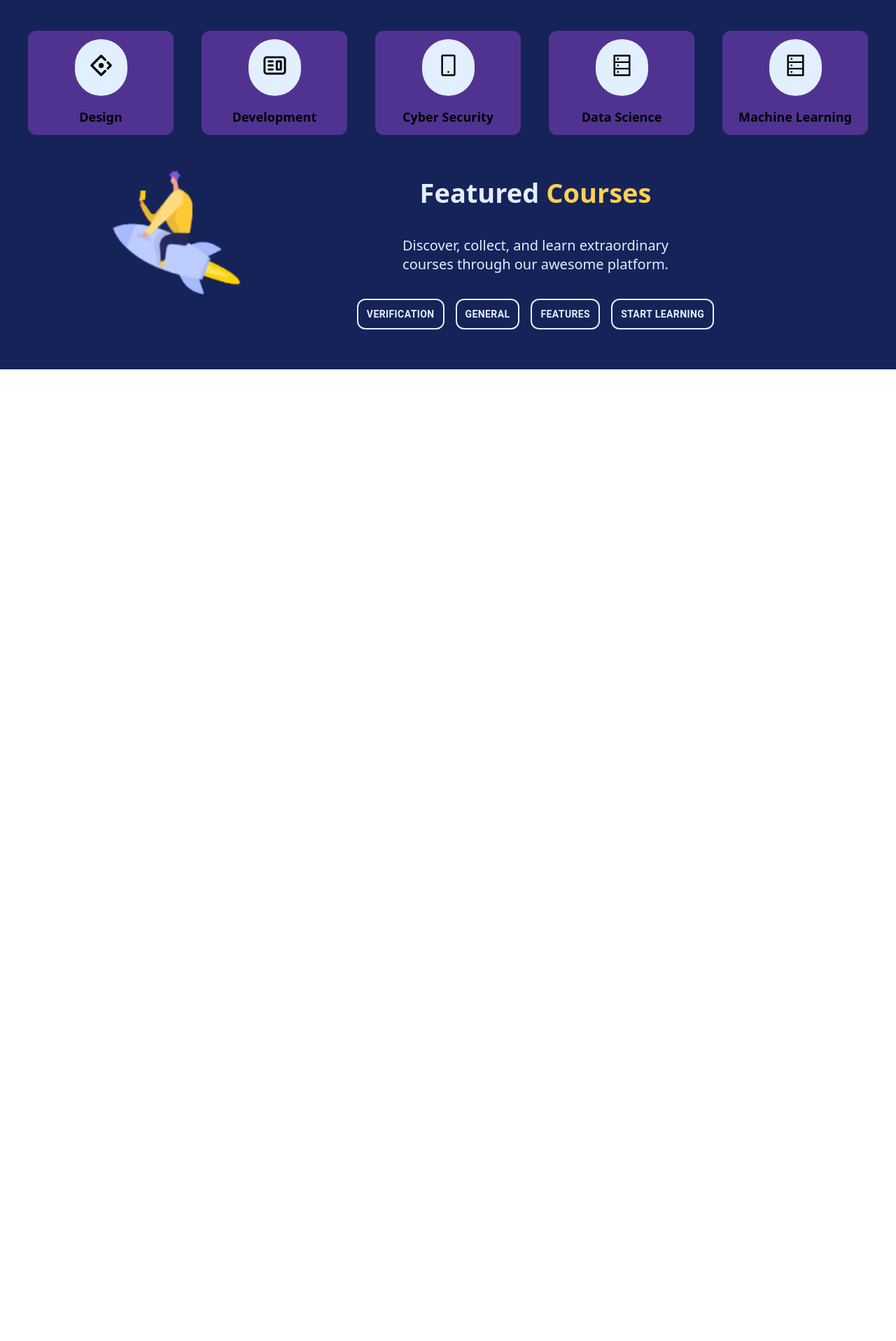
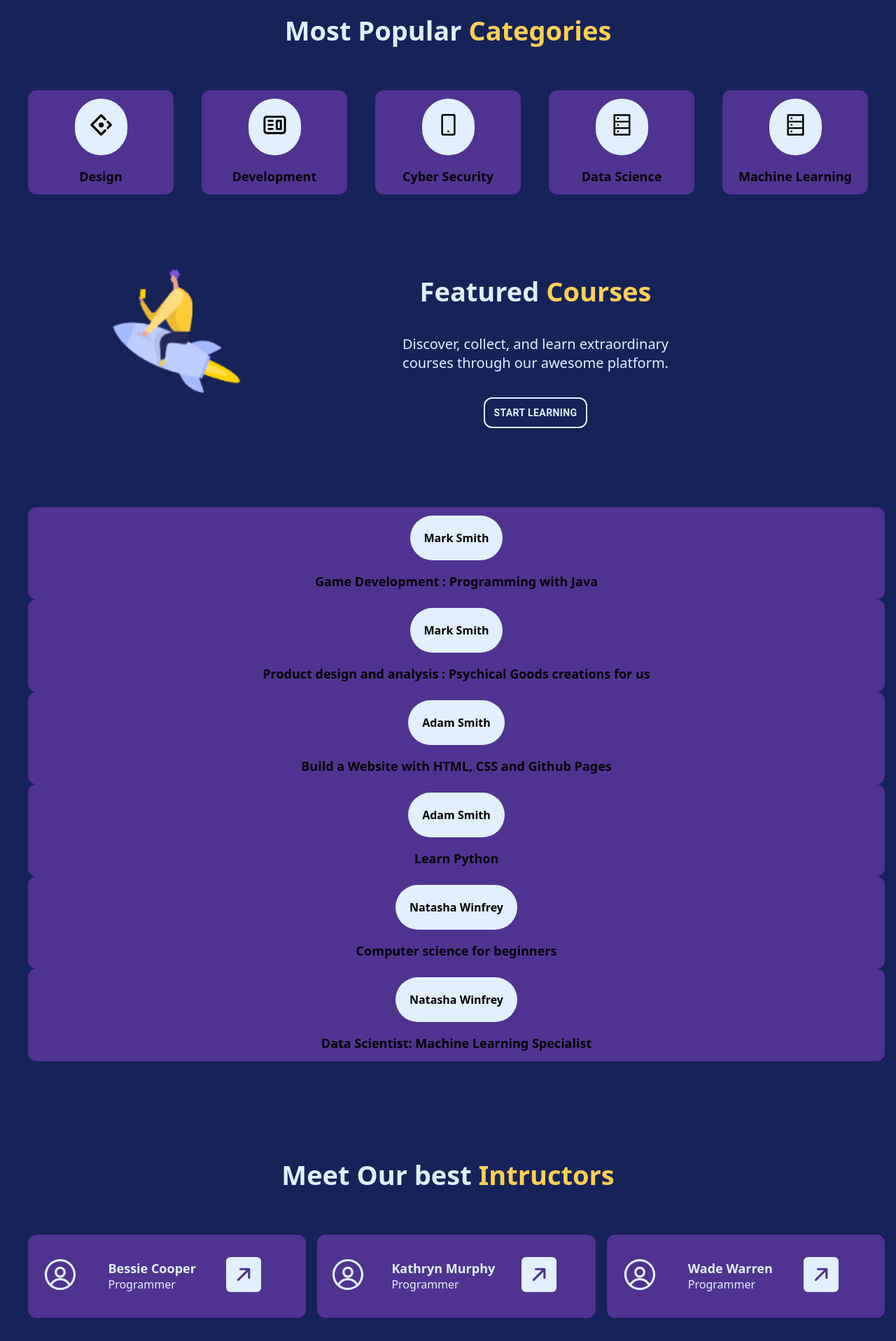
Before and after one commit to DevMeFly/devfly_itholic, a Next.js app: page / in a window 1280 px wide. Shown: the part 880-2797 px from the top of the page at 70% size. Before the commit the page ends 1408 px from the top, so only its background shows below. Built offline with nearby package versions, Linux system fonts and the light colour scheme.

Commit message:
feat: responsive done

```diff
--- a/src/components/Categories.jsx
+++ b/src/components/Categories.jsx
@@ -36,14 +36,17 @@ const Categories = () => {
 
   return (
     <>
+      <div className='flex flex-col gap-5'>
         <div className='flex justify-center gap-2 p-10 text-center'>
           <div className='title text-[38px] font-bold text-text'>
-          Most Popular
+            Most Popular{' '}
+            <span className='text-[38px] font-bold text-yellow'>
+              Categories
+            </span>
           </div>
-        <span className='text-[38px] font-bold text-yellow'>Categories</span>
         </div>
 
-      <div className='flex  justify-around gap-10  '>
+        <div className=' grid grid-cols-2 items-center justify-around  gap-10 lg:flex  '>
           {Categories.map(({ id, title, icon }) => {
             return (
               <div
@@ -62,6 +65,7 @@ const Categories = () => {
             )
           })}
         </div>
+      </div>
     </>
   )
 }
--- /dev/null
+++ b/src/components/CourseCard.jsx
@@ -0,0 +1,66 @@
+const Categories = () => {
+  const Categories = [
+    {
+      id: 1,
+      title: 'Game Development : Programming with Java',
+      creator: 'Mark Smith',
+      category: 'Developement',
+    },
+    {
+      id: 2,
+      title: ' Product design and analysis : Psychical Goods creations for us',
+      creator: 'Mark Smith',
+      category: 'Design',
+    },
+    {
+      id: 3,
+      title: 'Build a Website with HTML, CSS and Github Pages',
+      creator: 'Adam Smith',
+      category: 'Devlopment',
+    },
+    {
+      id: 4,
+      title: 'Learn Python',
+      creator: 'Adam Smith',
+      category: 'Data Science',
+    },
+    {
+      id: 5,
+      creator: 'Natasha Winfrey',
+      title: 'Computer science for beginners',
+    },
+    {
+      id: 6,
+      creator: 'Natasha Winfrey',
+      title: ' Data Scientist: Machine Learning Specialist',
+    },
+  ]
+
+  return (
+    <>
+      <div className='flex flex-col '>
+        <div className='  '>
+          {Categories.map(({ id, creator, title }) => {
+            return (
+              <div
+                key={id}
+                className='flex w-full  flex-col items-center justify-center gap-4 rounded-xl bg-purple p-3'
+              >
+                <div className='text-gray rounded-full bg-text p-5 text-base font-bold'>
+                  {creator}
+                </div>
+                <div className=' flex items-center gap-4 text-center'>
+                  <div className='text-lg font-bold transition duration-500 dark:text-white'>
+                    {title}
+                  </div>
+                </div>
+              </div>
+            )
+          })}
+        </div>
+      </div>
+    </>
+  )
+}
+
+export default Categories
--- a/src/components/FeaturedCourses.jsx
+++ b/src/components/FeaturedCourses.jsx
@@ -4,7 +4,7 @@ import Image from 'next/image'
 const FeaturedCourses = () => {
   return (
     <>
-      <div className='flex items-center justify-center'>
+      <div className='flex flex-col items-center justify-center lg:flex-row'>
         <div className=' '>
           <Image
             src='/images/featured.png'
@@ -21,29 +21,11 @@ const FeaturedCourses = () => {
               <span className='text-[38px] font-bold text-yellow'>Courses</span>
             </div>
           </div>
-          <div className='pg w-1/2 text-[20px] font-light '>
+          <div className='pg text-[20px] font-light lg:w-1/2 '>
             Discover, collect, and learn extraordinary courses through our
             awesome platform.
           </div>
           <Stack direction='row' spacing={2}>
-            <Button
-              variant='outlined'
-              className='hover:text-primay rounded-xl border-2 border-text px-3 py-2 font-semibold text-text hover:border-yellow hover:bg-yellow hover:text-primary'
-            >
-              Verification
-            </Button>
-            <Button
-              variant='outlined'
-              className='hover:text-primay rounded-xl border-2 border-text px-3 py-2 font-semibold text-text hover:border-yellow hover:bg-yellow hover:text-primary'
-            >
-              General
-            </Button>
-            <Button
-              variant='outlined'
-              className='hover:text-primay rounded-xl border-2 border-text px-3 py-2 font-semibold text-text hover:border-yellow hover:bg-yellow hover:text-primary'
-            >
-              Features
-            </Button>
             <Button
               variant='outlined'
               className='hover:text-primay rounded-xl border-2 border-text px-3 py-2 font-semibold text-text hover:border-yellow hover:bg-yellow hover:text-primary'
--- /dev/null
+++ b/src/components/Footer.jsx
@@ -0,0 +1,62 @@
+import { AiOutlineHome, AiOutlineMail } from 'react-icons/ai'
+import { BsFillTelephoneFill } from 'react-icons/bs'
+
+const Footer = () => {
+  return (
+    <>
+      <div className='flex flex-col justify-around gap-10 text-text lg:flex-row lg:gap-32 lg:text-[20px] '>
+        <div className='flex flex-col gap-5'>
+          <div className='font-bold'>Quick Links</div>
+          <div className='flex flex-col gap-4 font-thin'>
+            <div>
+              <a href='' className='text-text no-underline'>
+                Home
+              </a>
+            </div>
+            <div>
+              <a href='' className='text-text no-underline'>
+                {' '}
+                Courses
+              </a>
+            </div>
+            <div>
+              <a href='' className='text-text no-underline'>
+                Profile
+              </a>
+            </div>
+          </div>
+        </div>
+        <div className='flex flex-col gap-5'>
+          <div className='font-bold'>Sign Up</div>
+          <div className='flex flex-col gap-4 font-thin'>
+            <div>
+              <a href='' className='text-text no-underline'>
+                Sign In
+              </a>
+            </div>
+          </div>
+        </div>
+        <div className='flex flex-col gap-5'>
+          <div className='font-bold'>Contact Us</div>
+          <div className='flex flex-col gap-4 font-thin'>
+            <div className='flex items-center gap-3 text-text'>
+              <BsFillTelephoneFill />
+              <div>+212 65324341</div>{' '}
+            </div>
+            <div className='flex items-center gap-3 text-text'>
+              {' '}
+              <AiOutlineMail />
+              <div>example@gmail.com</div>{' '}
+            </div>
+            <div className='flex items-center gap-3 text-text'>
+              <AiOutlineHome />
+              <div>2751 Ash Dr.San Jose, South </div>{' '}
+            </div>
+          </div>
+        </div>
+      </div>
+    </>
+  )
+}
+
+export default Footer
--- a/src/components/Header.jsx
+++ b/src/components/Header.jsx
@@ -3,28 +3,32 @@ import Image from 'next/image'
 
 const Header = () => {
   return (
-    <div className=' Header  my-10 flex  flex-row gap-10 px-10 text-left font-poppins'>
-      <div className='flex flex-col gap-9 text-text'>
+    <div className=' Header  my-10 flex flex-col items-center gap-10 px-10 text-center font-poppins lg:flex-row lg:flex-row-reverse lg:text-left'>
+      <div className=' hidden lg:flex'>
+        <Image src='/images/header.png' alt='header' width={500} height={500} />
+      </div>
+
+      <div className='flex flex-col items-center gap-9 px-3 text-text lg:items-start'>
         <div className='fles flex-col gap-0'>
           <div className='title text-[38px] font-bold'>Find Most Exciting</div>
           <span className='text-[38px] font-bold text-yellow'>
             Online Courses
           </span>
         </div>
-        <div className='pg w-1/2 text-[20px] font-light '>
+        <div className='pg  text-[20px] font-light '>
           Build your skills, boost your capacities and learn whenever and
           wherever you are.
         </div>
         <Stack direction='row' spacing={2}>
           <Button
             variant='outlined'
-            className='text-primay rounded-xl border-2 border-yellow bg-yellow px-10 py-2 font-semibold text-primary hover:border-text hover:bg-primary hover:text-text'
+            className='text-primay rounded-xl border-2 border-yellow bg-yellow py-2 font-semibold text-primary hover:border-text hover:bg-primary hover:text-text lg:px-10'
           >
             Explore Cources
           </Button>
           <Button
             variant='outlined'
-            className='hover:text-primay rounded-xl border-2 border-text px-10 py-2 font-semibold text-text hover:border-yellow hover:bg-yellow hover:text-primary'
+            className='hover:text-primay rounded-xl border-2 border-text py-2 font-semibold text-text hover:border-yellow hover:bg-yellow hover:text-primary lg:px-10'
           >
             Start Learning
           </Button>
@@ -44,9 +48,6 @@ const Header = () => {
           </div>
         </div>
       </div>
-      <div className=' '>
-        <Image src='/images/header.png' alt='header' width={500} height={500} />
-      </div>
     </div>
   )
 }
--- /dev/null
+++ b/src/components/Instructors.jsx
@@ -0,0 +1,74 @@
+import { BsFillArrowUpRightSquareFill } from 'react-icons/bs'
+import { RxAvatar } from 'react-icons/rx'
+
+const Intructors = () => {
+  const Intructors = [
+    {
+      id: 1,
+      name: 'Bessie Cooper',
+    },
+    {
+      id: 2,
+      name: 'Kathryn Murphy',
+    },
+    {
+      id: 3,
+      name: 'Wade Warren',
+    },
+    {
+      id: 4,
+      name: 'Bessie Cooper',
+    },
+    {
+      id: 5,
+      name: 'Wade Warren',
+    },
+    {
+      id: 6,
+      name: 'Wade Warren',
+    },
+  ]
+
+  return (
+    <>
+      <div className='flex flex-col gap-5'>
+        <div className='flex justify-center gap-2 text-center lg:p-10'>
+          <div className='title text-[38px] font-bold text-text'>
+            Meet Our best{' '}
+            <span className='text-[38px] font-bold text-yellow'>
+              Intructors
+            </span>
+          </div>
+        </div>
+
+        <div className='grid grid-cols-1 justify-around gap-10 lg:grid-cols-3  '>
+          {Intructors.map(({ id, name }) => {
+            return (
+              <div
+                key={id}
+                className='flex w-full   items-center justify-around gap-6 rounded-xl bg-purple p-3 py-8'
+              >
+                <div className='text-text'>
+                  <RxAvatar color='text' size={50} />
+                </div>
+                <div className='text-text'>
+                  <div className='text-[18px] font-bold'>{name}</div>
+                  <div className='font-thin'>Programmer</div>
+                </div>
+
+                <div className='text-text'>
+                  <BsFillArrowUpRightSquareFill color='text' size={50} />
+                </div>
+                <div className=' flex items-center gap-4 text-center'>
+                  <div className='text-lg font-bold transition duration-500 dark:text-white'></div>
+                </div>
+              </div>
+            )
+          })}
+        </div>
+      </div>
+    </>
+  )
+}
+
+export default Intructors
--- /dev/null
+++ b/src/components/testimonial.jsx
@@ -0,0 +1,49 @@
+import Image from 'next/image'
+import { AiFillStar, AiOutlineStar } from 'react-icons/ai'
+
+const Testimonial = () => {
+  return (
+    <>
+      <div className=''>
+        <div className='flex justify-center gap-2 p-10 text-center'>
+          <div className='title text-[38px] font-bold text-text'>What</div>
+          <span className='text-[38px] font-bold text-yellow'>people say</span>
+        </div>
+        <div className='flex flex-col items-center justify-around gap-11  rounded-xl border-2 border-text bg-purple px-5 py-10 text-center  lg:flex-row lg:p-5 lg:text-left'>
+          <div className=' '>
+            <Image
+              src='/images/header.png'
+              alt='header'
+              width={250}
+              height={250}
+            />
+          </div>
+          <div className='flex flex-col gap-10 text-text'>
+            <div className='flex flex-col gap-2 text-text'>
+              <div className='text-[18px] font-bold'>Adam Smith</div>
+              <div className='font-thin'>Python Developer</div>
+              <div className='text-yellow'>
+                <AiFillStar />
+                <AiFillStar />
+                <AiFillStar />
+                <AiFillStar />
+                <AiOutlineStar />
+              </div>
+            </div>
+            <div className='font-thin'>
+              Lorem ipsum dolor sit amet, consectetur adipiscing elit, sed do
+              eiusmod tempor incididunt ut labore et dolore magna aliqua. Ut
+              enim ad minim veniam, quis nostrud exercitation ullamco laboris
+              nisi ut aliquip ex ea commodo consequat. Duis aute irure dolor in
+              reprehenderit in voluptate velit esse cillum dolore eu fugiat
+              nulla pariatur. Excepteur sint occaecat cupidatat non proident,
+              sunt in culpa qui officia deserunt mollit anim id est laborum.
+            </div>
+          </div>
+        </div>
+      </div>
+    </>
+  )
+}
+
+export default Testimonial
--- a/src/pages/index.js
+++ b/src/pages/index.js
@@ -1,7 +1,11 @@
 import Categories from '@/components/Categories'
+import CourseCard from '@/components/CourseCard'
 import DesktopNav from '@/components/DesktopNav'
 import FeaturedCourses from '@/components/FeaturedCourses'
+import Footer from '@/components/Footer'
 import Header from '@/components/Header'
+import Instructors from '@/components/Instructors'
+import Testimonial from '@/components/testimonial'
 import Head from 'next/head'
 
 export default function Home() {
@@ -14,11 +18,15 @@ export default function Home() {
         <link rel='icon' href='/favicon.ico' />
       </Head>
 
-      <main className='flex flex-col gap-10 bg-primary p-10'>
+      <main className='flex flex-col gap-24 bg-primary p-10'>
         <DesktopNav />
         <Header />
         <Categories />
         <FeaturedCourses />
+        <CourseCard />
+        <Instructors />
+        <Testimonial />
+        <Footer />
       </main>
     </>
   )
```
Also changed, not shown: 1 other file (tests, documents, lock files or other folders). Lines whose indentation alone changed are shown as unchanged.
